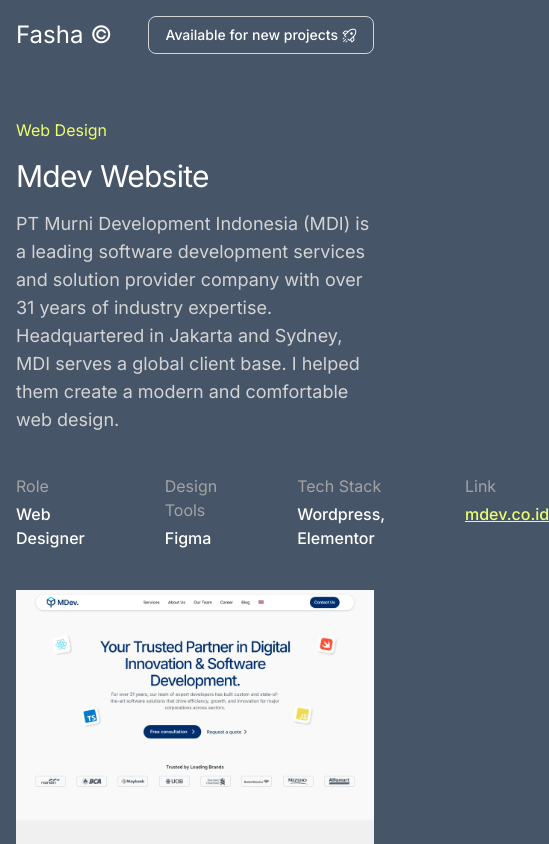
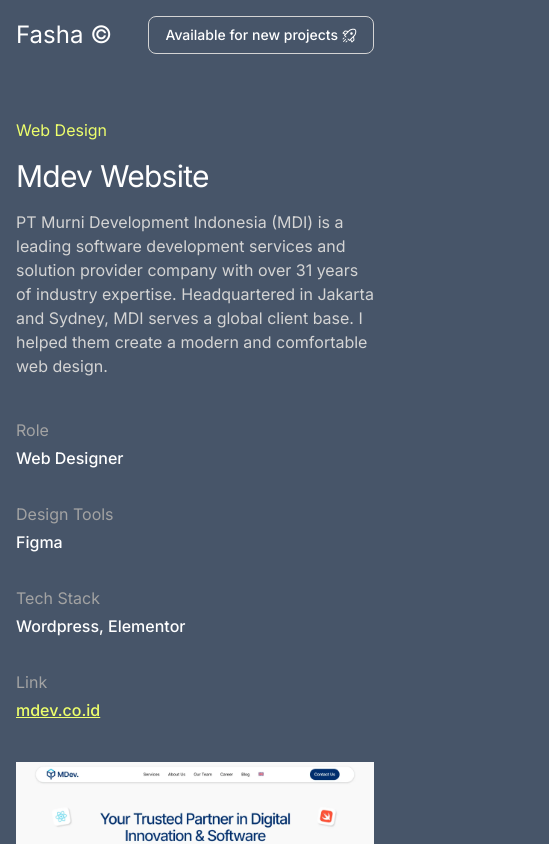
Before and after one commit to fasfashan/new-portfolio, a Next.js app: page /portfolio/mdev in a window 390 px wide. Shown: the top 844 px of the page, 549 px wide, since content can reach past the window. Built offline with nearby package versions, Linux system fonts and the light colour scheme.

Commit message:
fix responsive detail porto

```diff
--- a/app/portfolio/baic/page.jsx
+++ b/app/portfolio/baic/page.jsx
@@ -13,7 +13,7 @@
                 BAIC Promotion Website
               </h1>
             </div>
-            <p className="text-lg text-neutral-300">
+            <p className="md:text-lg text-base text-neutral-300">
               Beijing Automotive International Corporation - known by its brand
               name BAIC, was founded in 1958, is headquartered in Beijing,
               China, and its head office, Beijing Automotive Group Co., Ltd. is
@@ -23,7 +23,7 @@
           </div>
         </div>
       </main>
-      <div className="flex gap-20 md:max-w-6xl px-4 m-auto mt-10">
+      <div className="flex md:flex-row flex-col gap-8  md:max-w-6xl px-4 m-auto mt-10">
         <div className="flex flex-col   space-y-1">
           <p className="text-neutral-400">Role</p>
           <p className="text-white font-medium">UI Engineer</p>
--- a/app/portfolio/mdev/page.jsx
+++ b/app/portfolio/mdev/page.jsx
@@ -13,7 +13,7 @@
                 Mdev Website
               </h1>
             </div>
-            <p className="text-lg text-neutral-300">
+            <p className="md:text-lg text-base text-neutral-300">
               PT Murni Development Indonesia (MDI) is a leading software
               development services and solution provider company with over 31
               years of industry expertise. Headquartered in Jakarta and Sydney,
@@ -23,7 +23,7 @@
           </div>
         </div>
       </main>
-      <div className="flex gap-20 md:max-w-6xl px-4 m-auto mt-10">
+      <div className="flex md:flex-row flex-col gap-8  md:max-w-6xl px-4 m-auto mt-10">
         <div className="flex flex-col   space-y-1">
           <p className="text-neutral-400">Role</p>
           <p className="text-white font-medium">Web Designer</p>
```
